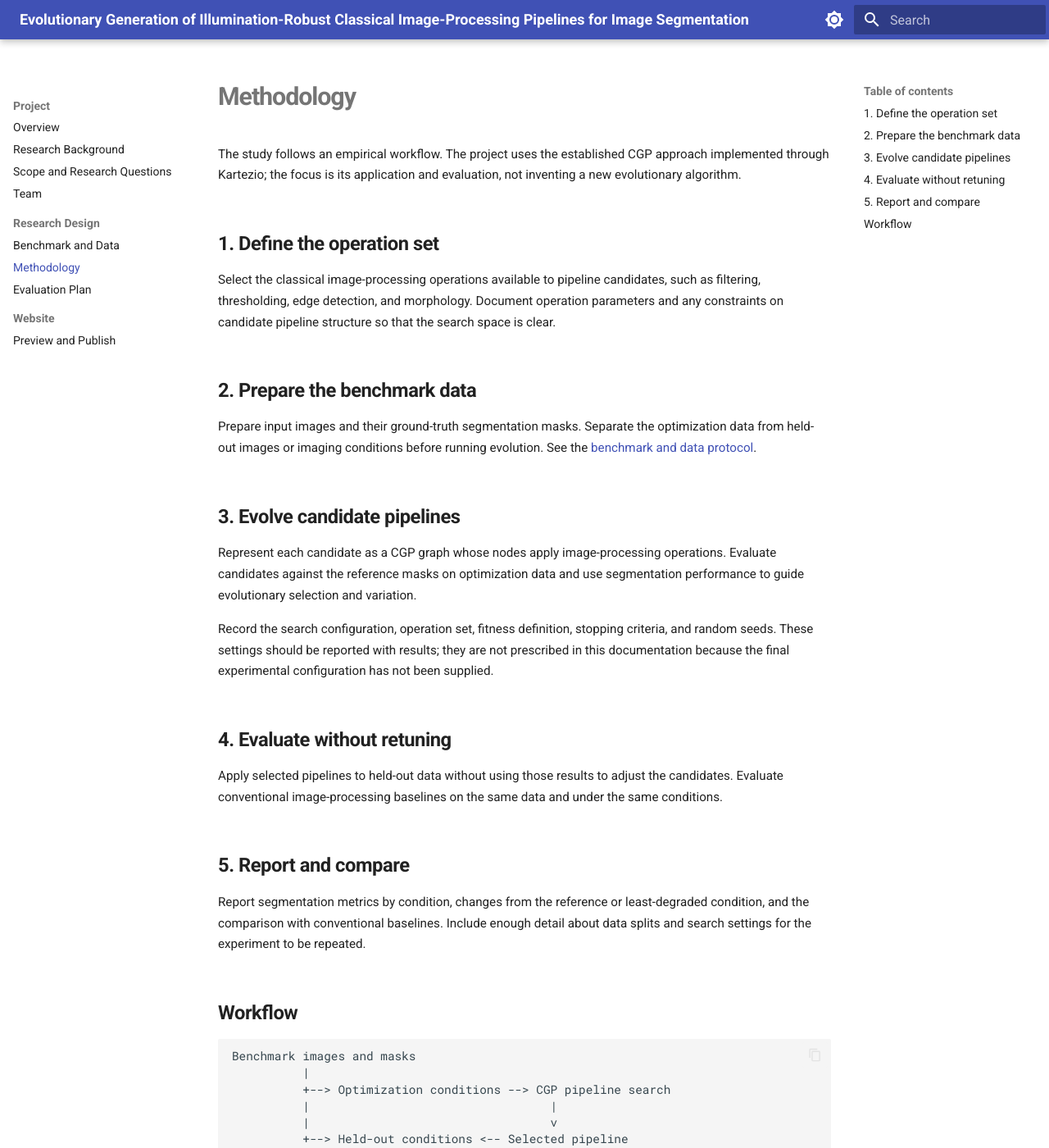
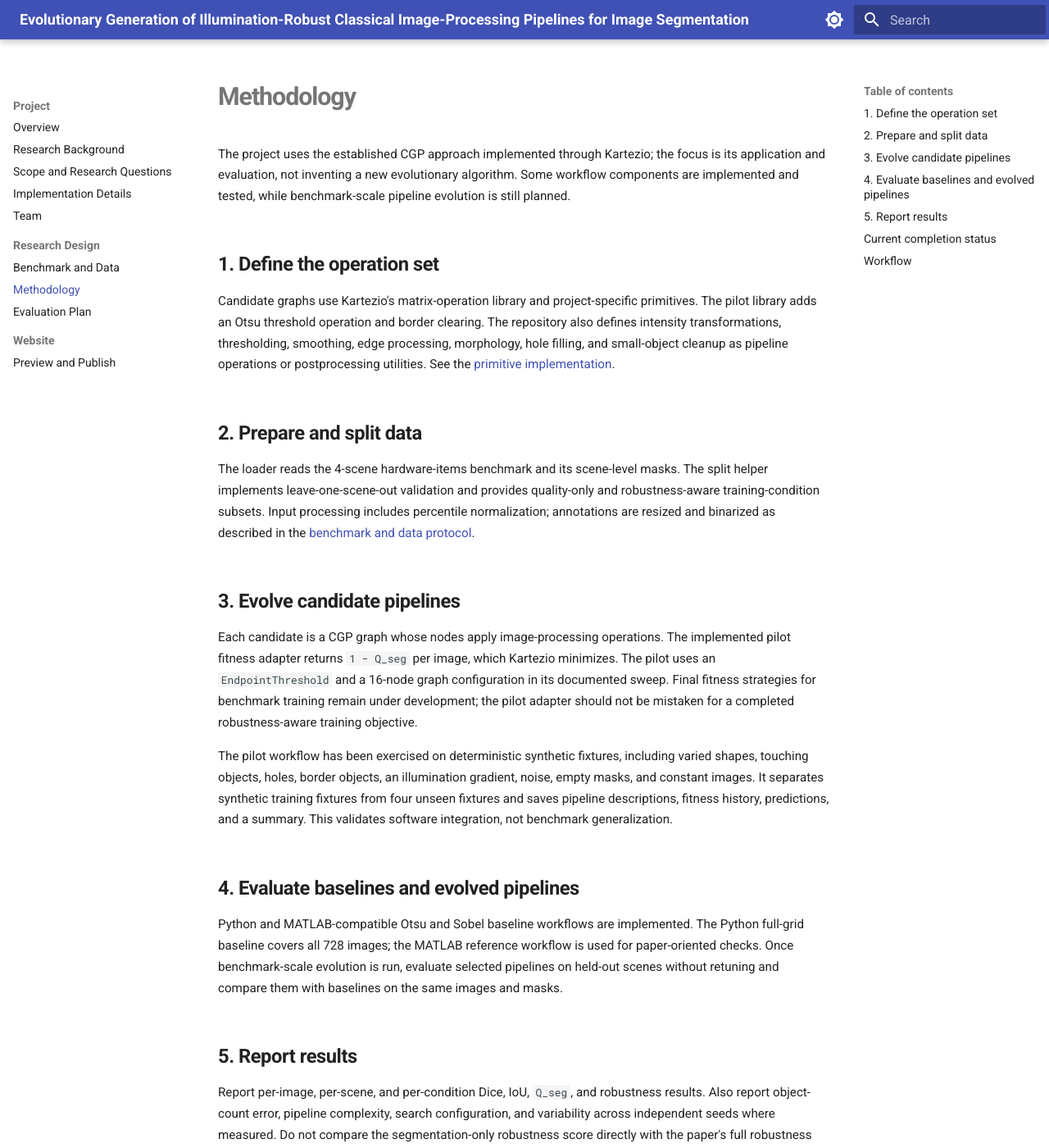
Before and after one commit to Akshitha1208/kartezio-docs, an MkDocs documentation site: the page built from docs/training.md, in a window 1280 px wide and 1400 px high. Shown: the whole window at 82% size. Built offline with MkDocs 1.6.1 and Material for MkDocs 9.7.7, drawn with Linux system fonts in a browser that asks for light colours; some of the changed text lies outside the part shown.

Commit message:
Updated project documentation

```diff
--- a/docs/training.md
+++ b/docs/training.md
@@ -5,29 +5,33 @@ description: Study workflow for evolving and evaluating classical image-processi
 
 # Methodology
 
-The study follows an empirical workflow. The project uses the established CGP approach implemented through Kartezio; the focus is its application and evaluation, not inventing a new evolutionary algorithm.
+The project uses the established CGP approach implemented through Kartezio; the focus is its application and evaluation, not inventing a new evolutionary algorithm. Some workflow components are implemented and tested, while benchmark-scale pipeline evolution is still planned.
 
 ## 1. Define the operation set
 
-Select the classical image-processing operations available to pipeline candidates, such as filtering, thresholding, edge detection, and morphology. Document operation parameters and any constraints on candidate pipeline structure so that the search space is clear.
+Candidate graphs use Kartezio's matrix-operation library and project-specific primitives. The pilot library adds an Otsu threshold operation and border clearing. The repository also defines intensity transformations, thresholding, smoothing, edge processing, morphology, hole filling, and small-object cleanup as pipeline operations or postprocessing utilities. See the [primitive implementation](https://github.com/Pranathi-N-47/kartezio-illumination-robustness/tree/main/projects/illumination_robustness/primitives).
 
-## 2. Prepare the benchmark data
+## 2. Prepare and split data
 
-Prepare input images and their ground-truth segmentation masks. Separate the optimization data from held-out images or imaging conditions before running evolution. See the [benchmark and data protocol](data.md).
+The loader reads the 4-scene hardware-items benchmark and its scene-level masks. The split helper implements leave-one-scene-out validation and provides quality-only and robustness-aware training-condition subsets. Input processing includes percentile normalization; annotations are resized and binarized as described in the [benchmark and data protocol](data.md).
 
 ## 3. Evolve candidate pipelines
 
-Represent each candidate as a CGP graph whose nodes apply image-processing operations. Evaluate candidates against the reference masks on optimization data and use segmentation performance to guide evolutionary selection and variation.
+Each candidate is a CGP graph whose nodes apply image-processing operations. The implemented pilot fitness adapter returns `1 − Q_seg` per image, which Kartezio minimizes. The pilot uses an `EndpointThreshold` and a 16-node graph configuration in its documented sweep. Final fitness strategies for benchmark training remain under development; the pilot adapter should not be mistaken for a completed robustness-aware training objective.
 
-Record the search configuration, operation set, fitness definition, stopping criteria, and random seeds. These settings should be reported with results; they are not prescribed in this documentation because the final experimental configuration has not been supplied.
+The pilot workflow has been exercised on deterministic synthetic fixtures, including varied shapes, touching objects, holes, border objects, an illumination gradient, noise, empty masks, and constant images. It separates synthetic training fixtures from four unseen fixtures and saves pipeline descriptions, fitness history, predictions, and a summary. This validates software integration, not benchmark generalization.
 
-## 4. Evaluate without retuning
+## 4. Evaluate baselines and evolved pipelines
 
-Apply selected pipelines to held-out data without using those results to adjust the candidates. Evaluate conventional image-processing baselines on the same data and under the same conditions.
+Python and MATLAB-compatible Otsu and Sobel baseline workflows are implemented. The Python full-grid baseline covers all 728 images; the MATLAB reference workflow is used for paper-oriented checks. Once benchmark-scale evolution is run, evaluate selected pipelines on held-out scenes without retuning and compare them with baselines on the same images and masks.
 
-## 5. Report and compare
+## 5. Report results
 
-Report segmentation metrics by condition, changes from the reference or least-degraded condition, and the comparison with conventional baselines. Include enough detail about data splits and search settings for the experiment to be repeated.
+Report per-image, per-scene, and per-condition Dice, IoU, `Q_seg`, and robustness results. Also report object-count error, pipeline complexity, search configuration, and variability across independent seeds where measured. Do not compare the segmentation-only robustness score directly with the paper's full robustness score, which includes a classification term not implemented here.
+
+## Current completion status
+
+Benchmark validation, preprocessing and metrics, baseline reproduction, and synthetic pilot evolution are implemented. The audited leave-one-scene-out split definitions are available. Final benchmark-scale evolutionary runs, multiple-seed comparisons, and analysis of evolved pipeline robustness and failure cases remain planned. The [implementation page](implementation.md) links to commands and source modules.
 
 ## Workflow
 
--- a/mkdocs.yml
+++ b/mkdocs.yml
@@ -36,6 +36,7 @@ nav:
       - Overview: index.md
       - Research Background: concepts.md
       - Scope and Research Questions: quickstart.md
+      - Implementation Details: implementation.md
       - Team: components.md
   - Research Design:
       - Benchmark and Data: data.md
```
Also changed, not shown: docs/data.md (+14 -9 lines), docs/implementation.md (added, +86 -0 lines), docs/index.md (+7 -5 lines), docs/primitives.md (+20 -7 lines).
